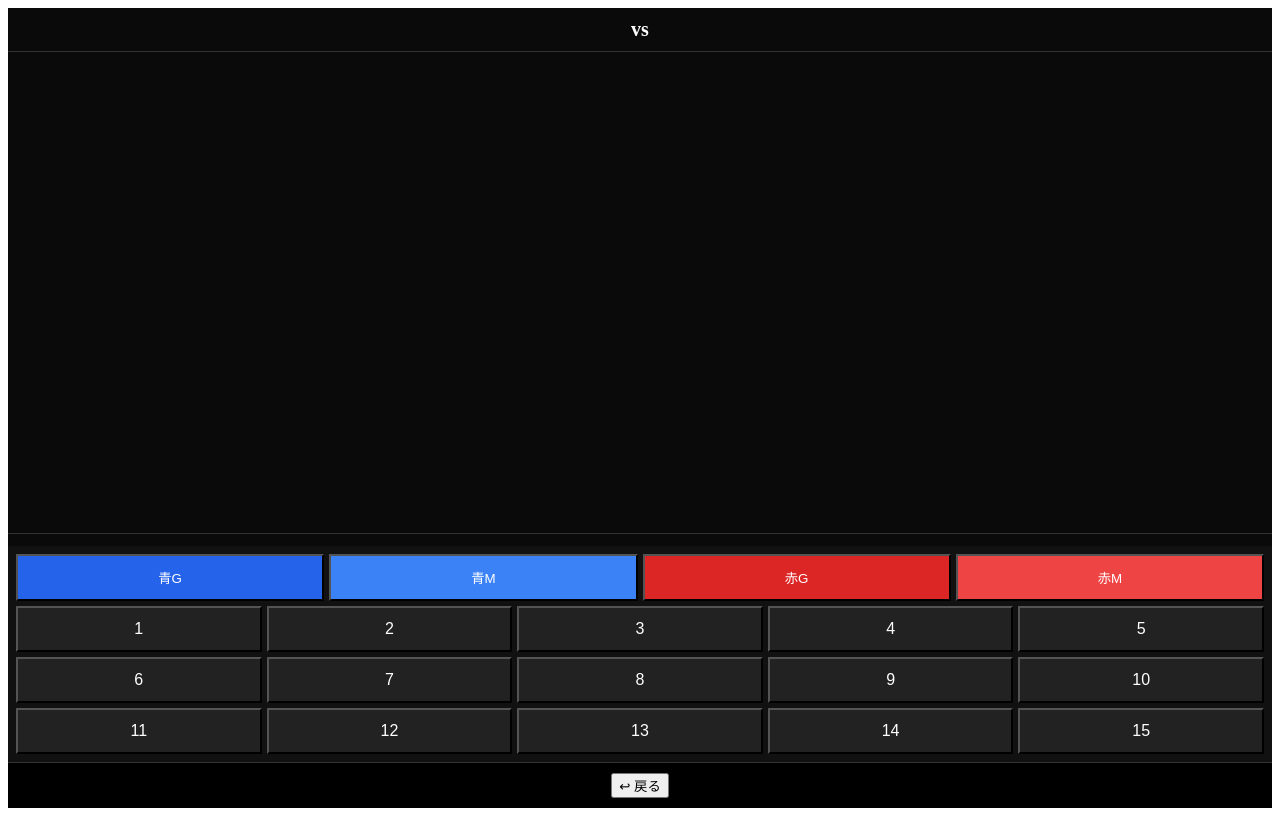
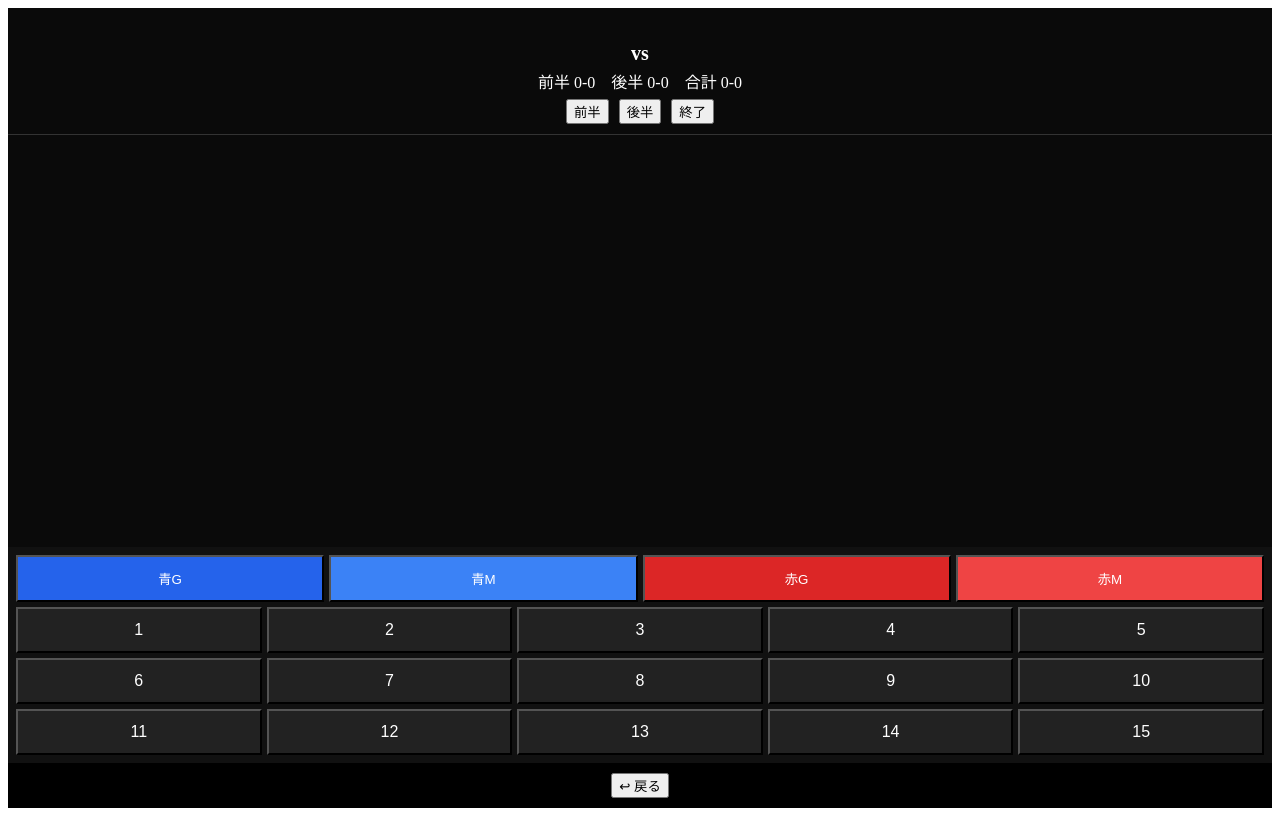
Before and after one commit to hakkinen9301/handball-score-new, a React (Create React App) app: page / in a window 1280 px wide. Both pictures are taken after a click on the button "試合開始". Built offline with nearby package versions, Linux system fonts and the light colour scheme.

Commit message:
Refactor App component for improved readability

```diff
--- a/src/App.js
+++ b/src/App.js
@@ -1,16 +1,11 @@
 import { useState, useRef, useEffect } from "react";
 
 export default function App() {
-  const [info, setInfo] = useState({
-    date: "",
-    round: "",
-    home: "",
-    away: "",
-  });
-
+  const [info, setInfo] = useState({ date: "", round: "", home: "", away: "" });
   const [started, setStarted] = useState(false);
   const [events, setEvents] = useState([]);
   const [mode, setMode] = useState(null);
+  const [half, setHalf] = useState("first");
 
   const bottomRef = useRef(null);
 
@@ -22,143 +17,109 @@ export default function App() {
     if (!started) return;
 
     setEvents((prev) => {
-      const newEvents = [...prev, { team, type, number }];
+      const list = [...prev, { team, type, number, half }];
 
-      let blue = 0;
-      let red = 0;
+      let b = 0, r = 0;
 
-      return newEvents.map((e) => {
+      return list.map((e) => {
         if (e.type === "goal") {
-          if (e.team === "blue") blue++;
-          if (e.team === "red") red++;
+          if (e.team === "blue") b++;
+          if (e.team === "red") r++;
         }
-        return { ...e, score: `${blue}-${red}` };
+        return { ...e, score: `${b}-${r}` };
       });
     });
   };
 
-  const undo = () => setEvents((prev) => prev.slice(0, -1));
+  const calcScore = (targetHalf = null) => {
+    let b = 0, r = 0;
+    events.forEach(e => {
+      if (e.type === "goal" && (!targetHalf || e.half === targetHalf)) {
+        if (e.team === "blue") b++;
+        if (e.team === "red") r++;
+      }
+    });
+    return `${b}-${r}`;
+  };
 
-  const goalStats = events.reduce((acc, e) => {
-    if (e.type === "goal") {
-      const key = `${e.team}-${e.number}`;
-      acc[key] = (acc[key] || 0) + 1;
-    }
-    return acc;
-  }, {});
+  const undo = () => setEvents(prev => prev.slice(0, -1));
 
   const numbers = Array.from({ length: 15 }, (_, i) => i + 1);
-
-  const blueList = Object.entries(goalStats)
-    .filter(([k]) => k.startsWith("blue"))
-    .map(([k, v]) => ({ num: Number(k.split("-")[1]), count: v }))
-    .sort((a, b) => a.num - b.num)
-    .slice(0, 8);
-
-  const redList = Object.entries(goalStats)
-    .filter(([k]) => k.startsWith("red"))
-    .map(([k, v]) => ({ num: Number(k.split("-")[1]), count: v }))
-    .sort((a, b) => a.num - b.num)
-    .slice(0, 8);
 
   return (
     <div style={styles.container}>
       {!started && (
         <div style={styles.infoBox}>
-          <input type="date" style={styles.input} onChange={(e) => setInfo({ ...info, date: e.target.value })}/>
-          <input placeholder="何回戦" style={styles.input} onChange={(e) => setInfo({ ...info, round: e.target.value })}/>
+          <input type="date" style={styles.input} onChange={(e)=>setInfo({...info,date:e.target.value})}/>
+          <input placeholder="何回戦" style={styles.input} onChange={(e)=>setInfo({...info,round:e.target.value})}/>
           <div style={styles.teamRow}>
-            <input placeholder="チームA" style={styles.teamInput} onChange={(e) => setInfo({ ...info, home: e.target.value })}/>
+            <input placeholder="チームA" style={styles.teamInput} onChange={(e)=>setInfo({...info,home:e.target.value})}/>
             <div style={styles.vs}>vs</div>
-            <input placeholder="チームB" style={styles.teamInput} onChange={(e) => setInfo({ ...info, away: e.target.value })}/>
+            <input placeholder="チームB" style={styles.teamInput} onChange={(e)=>setInfo({...info,away:e.target.value})}/>
           </div>
-          <button style={styles.startBtn} onClick={() => setStarted(true)}>試合開始</button>
+          <button style={styles.startBtn} onClick={()=>setStarted(true)}>試合開始</button>
         </div>
       )}
 
       {started && (
         <>
           <div style={styles.header}>
-            <div>{info.date}</div>
-            <div>{info.round}</div>
+            <div>{info.date}　{info.round}</div>
             <div style={styles.title}>{info.home} vs {info.away}</div>
+            <div style={styles.scoreRow}>
+              前半 {calcScore("first")}　後半 {calcScore("second")}　合計 {calcScore()}
+            </div>
+            <div style={styles.halfBtns}>
+              <button onClick={()=>setHalf("first")}>前半</button>
+              <button onClick={()=>setHalf("second")}>後半</button>
+              <button onClick={()=>setHalf("end")}>終了</button>
+            </div>
           </div>
 
           <div style={styles.timeline}>
-            {events.map((e, i) => {
+            {events.map((e,i)=>{
               const mark =
-                e.type === "goal" ? (e.team === "blue" ? "🔵" : "🔴") :
-                e.type === "miss" ? "❌" :
-                e.type === "out" ? "⛔" : "↩";
+                e.type==="goal" ? (e.team==="blue"?"🔵":"🔴") :
+                e.type==="miss" ? "❌" :
+                e.type==="out" ? "⛔" : "↩";
 
-              return (
+              return(
                 <div key={i} style={styles.rowLine}>
                   <div style={styles.left}>
-                    {e.team === "blue" &&
-                      (e.type === "out" || e.type === "in") &&
-                      `#${e.number} ${mark}`}
+                    {e.team==="blue" && (e.type==="out"||e.type==="in") && `#${e.number} ${mark}`}
                   </div>
                   <div style={styles.centerLeft}>
-                    {e.team === "blue" &&
-                      (e.type === "goal" || e.type === "miss") &&
-                      `#${e.number} ${mark}`}
+                    {e.team==="blue" && (e.type==="goal"||e.type==="miss") && `#${e.number} ${mark}`}
                   </div>
                   <div style={styles.center}>{e.score}</div>
                   <div style={styles.centerRight}>
-                    {e.team === "red" &&
-                      (e.type === "goal" || e.type === "miss") &&
-                      `${mark} #${e.number}`}
+                    {e.team==="red" && (e.type==="goal"||e.type==="miss") && `${mark} #${e.number}`}
                   </div>
                   <div style={styles.right}>
-                    {e.team === "red" &&
-                      (e.type === "out" || e.type === "in") &&
-                      `${mark} #${e.number}`}
+                    {e.team==="red" && (e.type==="out"||e.type==="in") && `${mark} #${e.number}`}
                   </div>
                 </div>
-              );
+              )
             })}
-            <div ref={bottomRef} />
-          </div>
-
-          <div style={styles.stats}>
-            <div style={styles.statGrid}>
-              {blueList.map((p, i) => (
-                <div key={i} style={styles.statBlue}>
-                  #{p.num} 🔵 {p.count}
-                </div>
-              ))}
-            </div>
-
-            <div style={styles.statGrid}>
-              {redList.map((p, i) => (
-                <div key={i} style={styles.statRed}>
-                  #{p.num} 🔴 {p.count}
-                </div>
-              ))}
-            </div>
+            <div ref={bottomRef}/>
           </div>
 
           <div style={styles.control}>
             <div style={styles.row}>
-              <button style={styles.blue} onClick={() => setMode("blue-goal")}>青G</button>
-              <button style={styles.blueSub} onClick={() => setMode("blue-miss")}>青M</button>
-              <button style={styles.red} onClick={() => setMode("red-goal")}>赤G</button>
-              <button style={styles.redSub} onClick={() => setMode("red-miss")}>赤M</button>
+              <button style={styles.blue} onClick={()=>setMode("blue-goal")}>青G</button>
+              <button style={styles.blueSub} onClick={()=>setMode("blue-miss")}>青M</button>
+              <button style={styles.red} onClick={()=>setMode("red-goal")}>赤G</button>
+              <button style={styles.redSub} onClick={()=>setMode("red-miss")}>赤M</button>
             </div>
 
             <div style={styles.grid}>
-              {numbers.map((n) => (
-                <button
-                  key={n}
-                  style={styles.num}
-                  onClick={() => {
-                    if (!mode) return;
-                    const [team, type] = mode.split("-");
-                    addEvent(team, type, n);
-                  }}
-                >
-                  {n}
-                </button>
+              {numbers.map(n=>(
+                <button key={n} style={styles.num}
+                  onClick={()=>{
+                    if(!mode)return;
+                    const [t,ty]=mode.split("-");
+                    addEvent(t,ty,n);
+                  }}>{n}</button>
               ))}
             </div>
           </div>
@@ -173,114 +134,47 @@ export default function App() {
 }
 
 const styles = {
-  container: {
-    background: "#0a0a0a",
-    color: "#fff",
-    height: "100vh",
-    display: "flex",
-    flexDirection: "column",
+  container:{background:"#0a0a0a",color:"#fff",height:"100vh",display:"flex",flexDirection:"column"},
+  header:{textAlign:"center",padding:10,borderBottom:"1px solid #333"},
+  title:{fontSize:20,fontWeight:"bold"},
+  scoreRow:{marginTop:4},
+  halfBtns:{marginTop:6,display:"flex",justifyContent:"center",gap:10},
+
+  timeline:{flex:1,overflowY:"auto",padding:10},
+
+  rowLine:{
+    display:"grid",
+    gridTemplateColumns:"48px 96px 64px 96px 48px",
+    marginBottom:4,
+    maxWidth:420,
+    width:"100%",
+    margin:"0 auto",
+    alignItems:"center"
   },
 
-  header: {
-    textAlign: "center",
-    padding: 10,
-    borderBottom: "1px solid #333",
-  },
+  left:{textAlign:"center",color:"#60a5fa",whiteSpace:"nowrap"},
+  centerLeft:{textAlign:"right",color:"#60a5fa",whiteSpace:"nowrap"},
+  center:{textAlign:"center",fontWeight:"bold"},
+  centerRight:{textAlign:"left",color:"#f87171",whiteSpace:"nowrap"},
+  right:{textAlign:"center",color:"#f87171",whiteSpace:"nowrap"},
 
-  title: { fontSize: 20, fontWeight: "bold" },
+  control:{background:"#111",padding:8},
 
-  timeline: {
-    flex: 1,
-    overflowY: "auto",
-    padding: 10,
-  },
+  row:{display:"grid",gridTemplateColumns:"repeat(4,1fr)",gap:5,marginBottom:5},
+  grid:{display:"grid",gridTemplateColumns:"repeat(5,1fr)",gap:5},
 
-  rowLine: {
-    display: "grid",
-    gridTemplateColumns: "48px 96px 64px 96px 48px",
-    marginBottom: 4,
-    maxWidth: 420,
-    width: "100%",
-    margin: "0 auto"
-  },
+  num:{padding:12,fontSize:16,background:"#222",color:"#fff"},
+  blue:{background:"#2563eb",padding:12,color:"#fff"},
+  blueSub:{background:"#3b82f6",padding:12,color:"#fff"},
+  red:{background:"#dc2626",padding:12,color:"#fff"},
+  redSub:{background:"#ef4444",padding:12,color:"#fff"},
 
-  left: { textAlign: "center", color: "#60a5fa", whiteSpace: "nowrap" },
-  centerLeft: { textAlign: "right", color: "#60a5fa", whiteSpace: "nowrap" },
-  center: { textAlign: "center", fontWeight: "bold" },
-  centerRight: { textAlign: "left", color: "#f87171", whiteSpace: "nowrap" },
-  right: { textAlign: "center", color: "#f87171", whiteSpace: "nowrap" },
+  bottomActions:{display:"flex",justifyContent:"space-around",padding:10,background:"#000"},
 
-  stats: {
-    display: "grid",
-    gridTemplateColumns: "1fr 1fr",
-    padding: 6,
-    borderTop: "1px solid #333",
-  },
-
-  statGrid: {
-    display: "grid",
-    gridTemplateColumns: "1fr 1fr",
-    gap: 2,
-    fontSize: 12,
-  },
-
-  statBlue: { textAlign: "left" },
-  statRed: { textAlign: "right" },
-
-  control: {
-    background: "#111",
-    padding: 8,
-  },
-
-  row: {
-    display: "grid",
-    gridTemplateColumns: "repeat(4,1fr)",
-    gap: 5,
-    marginBottom: 5,
-  },
-
-  grid: {
-    display: "grid",
-    gridTemplateColumns: "repeat(5,1fr)",
-    gap: 5,
-  },
-
-  num: {
-    padding: 12,
-    fontSize: 16,
-    background: "#222",
-    color: "#fff",
-  },
-
-  blue: { background: "#2563eb", padding: 12, color: "#fff" },
-  blueSub: { background: "#3b82f6", padding: 12, color: "#fff" },
-  red: { background: "#dc2626", padding: 12, color: "#fff" },
-  redSub: { background: "#ef4444", padding: 12, color: "#fff" },
-
-  bottomActions: {
-    display: "flex",
-    justifyContent: "space-around",
-    padding: 10,
-    background: "#000",
-    borderTop: "1px solid #333",
-  },
-
-  infoBox: {
-    marginTop: 40,
-    display: "flex",
-    flexDirection: "column",
-    gap: 10,
-  },
-
-  input: { padding: 8 },
-
-  teamRow: {
-    display: "grid",
-    gridTemplateColumns: "1fr 50px 1fr",
-  },
-
-  teamInput: { textAlign: "center" },
-  vs: { textAlign: "center" },
-
-  startBtn: { marginTop: 10 },
+  infoBox:{marginTop:40,display:"flex",flexDirection:"column",gap:10},
+  input:{padding:8},
+  teamRow:{display:"grid",gridTemplateColumns:"1fr 50px 1fr"},
+  teamInput:{textAlign:"center"},
+  vs:{textAlign:"center"},
+  startBtn:{marginTop:10}
 };
```
